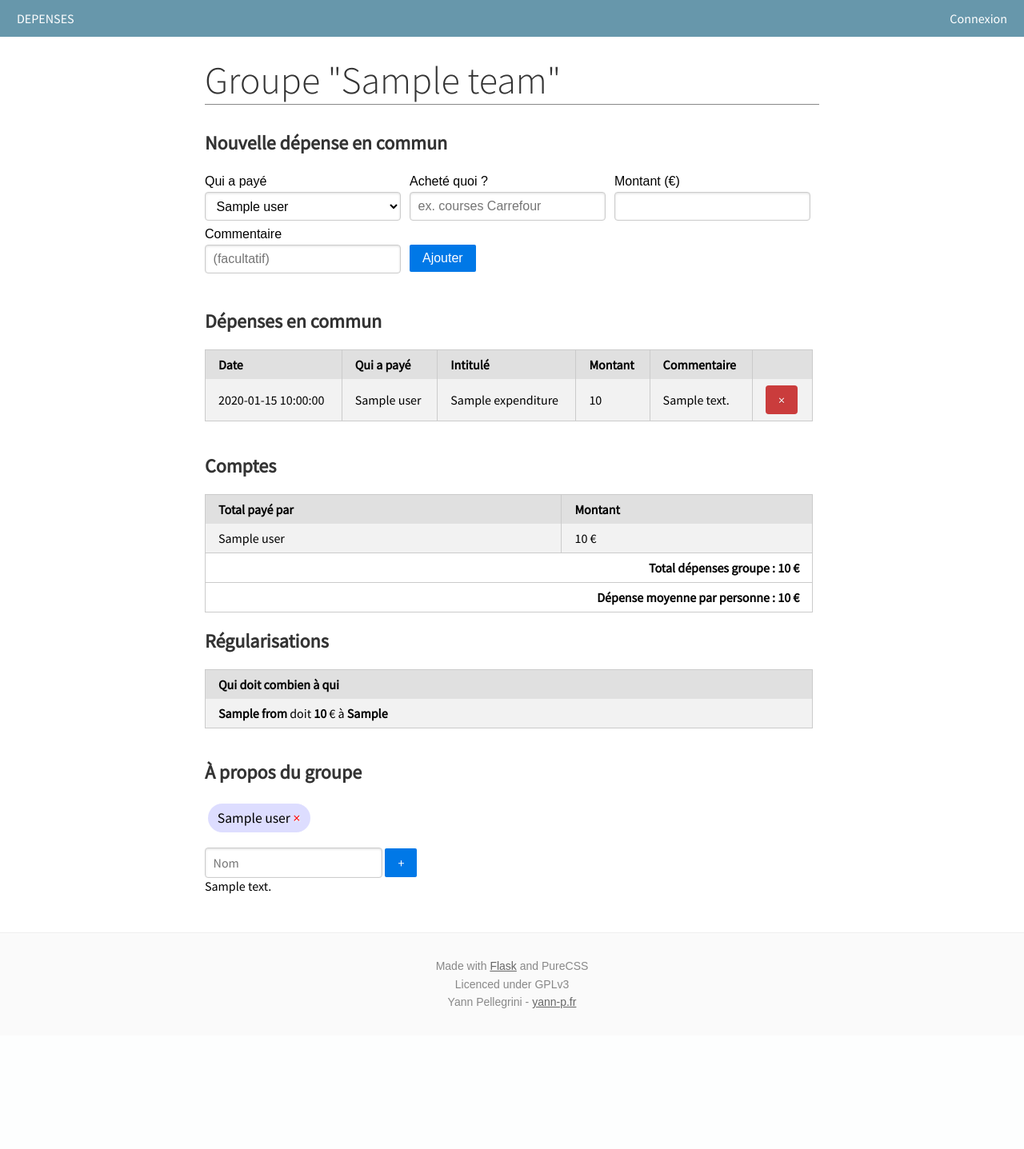
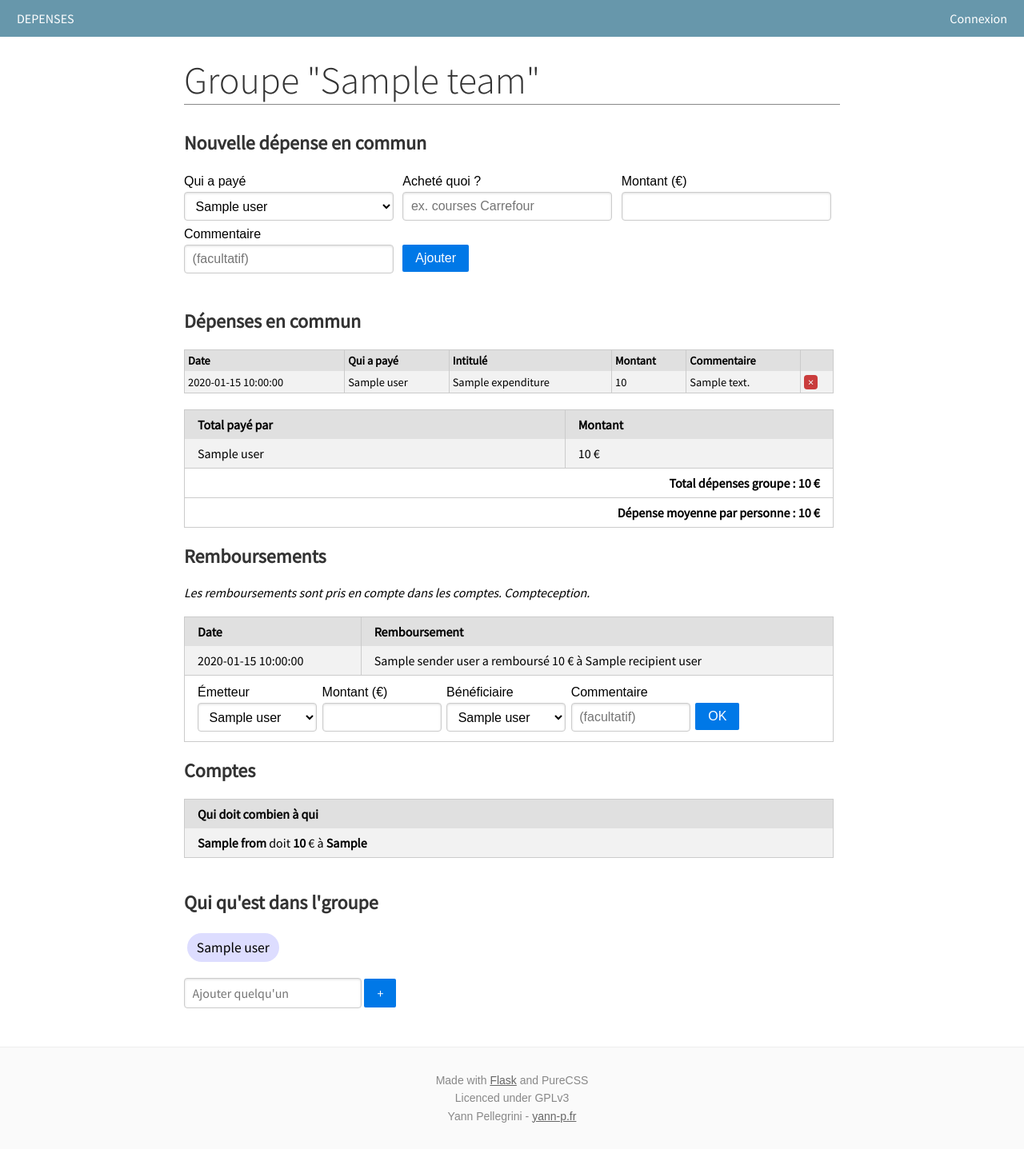
Before and after one commit to Yann-P/Depenses, a Flask app: template src/templates/dashboard/team.html in a window 1280 px wide. Shown: the whole page at 80% size. Before the commit the page ends 1261 px from the top, so only its background shows below. Run offline with Flask 2, Linux system fonts and the light colour scheme; the template is opened without the code that fills it: most values are stand-ins (such as "Sample title", 1, 10 or a date in 2020).

Commit message:
remboursements

```diff
--- a/src/models/Expenditure.py
+++ b/src/models/Expenditure.py
@@ -37,7 +37,8 @@ class Expenditure:
 	def get_for_user(uid):
 		sql = """SELECT id, user_id, amount, date, title, comment, team_id
 				 FROM expenditure
-				 WHERE user_id=%s"""
+				 WHERE user_id=%s
+				 ORDER BY date DESC"""
 		res = query_fetch_all(sql, (uid,))
 		ret = []
 		for row in res:
--- a/src/static/css/style.css
+++ b/src/static/css/style.css
@@ -3,7 +3,7 @@
     margin-right: auto;
     padding-left: 1em;
     padding-right: 1em;
-    max-width: 768px;
+    max-width: 820px;
 	margin-top:70px;
 }
 
@@ -175,3 +175,12 @@ table {
 .button-secondary {
     background: rgb(66, 184, 221); /* this is a light blue */
 }
+
+table#expenditures th, table#expenditures td {
+    padding: 4px;
+    font-size: .9em;
+}
+
+table#expenditures button {
+    padding: 0px 5px;
+}
--- a/src/templates/dashboard/team.html
+++ b/src/templates/dashboard/team.html
@@ -43,7 +43,7 @@
 <br>
 
 <h2>Dépenses en commun</h2>
-<table class="pure-table">
+<table class="pure-table" id="expenditures">
 	<thead>
 		<tr>
 			<th>Date</th>
@@ -64,7 +64,7 @@
 			<td>{{ expenditure.amount }}</td>
 			<td>{{ expenditure.comment }}</td>
 			<td>
-				<form action="{{ url_for('team.remove_expenditure', tid=team.id) }}" method="post">
+				<form action="{{ url_for('team.remove_expenditure', tid=team.id) }}" method="post" onsubmit="return confirm('Supprimer cette entrée ?')">
 					<input type="hidden" name="eid" value="{{ expenditure.id }}">
 					<button type="submit" class="button-error pure-button">&times;</button>
 				</form>
@@ -77,7 +77,6 @@
 
 <br>
 
-<h2>Comptes</h2>
 
 <table class="pure-table pure-table-bordered">
 	<thead>
@@ -106,7 +105,75 @@
 </table>
 
 
-<h2>Régularisations</h2>
+<h2>Remboursements</h2>
+<em>
+Les remboursements sont pris en compte dans les comptes. Compteception.<br><br>
+</em>
+
+
+<table class="pure-table pure-table-bordered">
+
+	<thead>
+		<tr>
+			<th>Date</th>
+			<th>Remboursement</th>
+		</tr>
+	</thead>
+
+	{% for reimbursement in team_reimbursements %}
+
+		<tr class="{{ loop.cycle('pure-table-odd', '') }}">
+			<td>{{ reimbursement.date }}</td>
+			<td>{{ reimbursement.get_sender_user().name }} a remboursé {{ reimbursement.amount }} € à {{ reimbursement.get_recipient_user().name }}</td>
+		</tr>
+
+	{% endfor %}
+
+	<tr>
+		<td colspan="2">
+			<form class="pure-form pure-form-stacked" method="post" action="{{ url_for('team.add_reimbursement', tid=team.id) }}">
+
+				<div class="pure-g">
+					<div class="pure-u-1 pure-u-md-1-5">
+						<label>Émetteur</label>
+						<select name="sender" class="pure-u-23-24">
+							{% for user in team.get_users() %}
+								<option value="{{ user.id }}">{{ user.name }}</option>
+							{% endfor %}
+						</select>
+					</div>
+					<div class="pure-u-1 pure-u-md-1-5">
+						<label>Montant (€)</label>
+						<input type="number" step="0.01" name="amount"  class="pure-u-23-24">
+					</div>
+					<div class="pure-u-1 pure-u-md-1-5">
+						<label>Bénéficiaire</label>
+						<select name="recipient" class="pure-u-23-24">
+							{% for user in team.get_users() %}
+								<option value="{{ user.id }}">{{ user.name }}</option>
+							{% endfor %}
+						</select>
+					</div>
+					<div class="pure-u-1 pure-u-md-1-5">
+						<label>Commentaire</label>
+						<input type="text" name="comment" placeholder="(facultatif)" class="pure-u-23-24">
+					</div>
+
+					<div class="pure-u-1 pure-u-md-1-5">
+						<label>&nbsp;</label>
+						<input type="submit" value="OK" class="pure-button pure-button-primary">
+					</div>
+				</div>
+			</form>
+
+		</td>
+	</tr>
+
+</table>
+
+<h2>Comptes</h2>
+
+
 <table class="pure-table">
 	<thead>
 		<tr>
@@ -121,29 +188,18 @@
 	{% endfor %}
 </table>
 
-
-
-
 <br>
 
-<h2>À propos du groupe</h2>
+<h2>Qui qu'est dans l'groupe</h2>
 <ul class="users">
-	{% if error_cant_remove_user %}
-		<div class="error"><b>Erreur</b>, vous ne pouvez pas retirer le dernier utilisateur, <u>ni</u> un utilisateur ayant des dépenses dans le groupe</div>
-	{% endif %}
-
 	{% for user in team.get_users() %}
-		<li><div class="user">{{ user.name }} <a href="{{ url_for('team.remove_user', tid=team.id, uid=user.id)}}" class="delete-user" onclick="return confirm('Supprimer cet utilisateur du groupe ?')">&times;</a></div> </li>
+		<li><div class="user">{{ user.name }} {# <a href="{{ url_for('team.remove_user', tid=team.id, uid=user.id)}}" class="delete-user" onclick="return confirm('Supprimer cet utilisateur du groupe ?')">&times;</a>#}</div> </li>
 	{% endfor %}
-
-
-
 </ul>
 <form class="pure-form" method="post" action="{{ url_for('team.add_user', tid=team.id) }}">
-	<input type="text" name="user_name" placeholder="Nom">
+	<input type="text" required name="user_name" placeholder="Ajouter quelqu'un">
 	<button type="submit" class="pure-button pure-button-primary">+</button>
 </form>
-{{ team.description }}<br>
 
 
 
--- a/src/templates/user/login.html
+++ b/src/templates/user/login.html
@@ -21,6 +21,7 @@
 			type="text"
 			value="{% if step2 %}{{ name }}{% endif %}"
 			name="name"
+			required
 			placeholder="Login">
 	</div>
 
@@ -36,7 +37,7 @@
 				{% endif %}
 			{% endif %}
 		</label>
-		<input {% if step2 %}autofocus{% endif %} type="password" name="password" placeholder="Password">
+		<input {% if step2 %}autofocus{% endif %} type="password" name="password" placeholder="Password" required>
 	</div>
 	{% endif %}
 
```
Also changed, not shown: src/controllers/team.py (+17 -1 lines), src/models/Reimbursement.py (+25 -0 lines), src/models/Team.py (+17 -1 lines), src/utils/money_distribution.py (+10 -15 lines).
